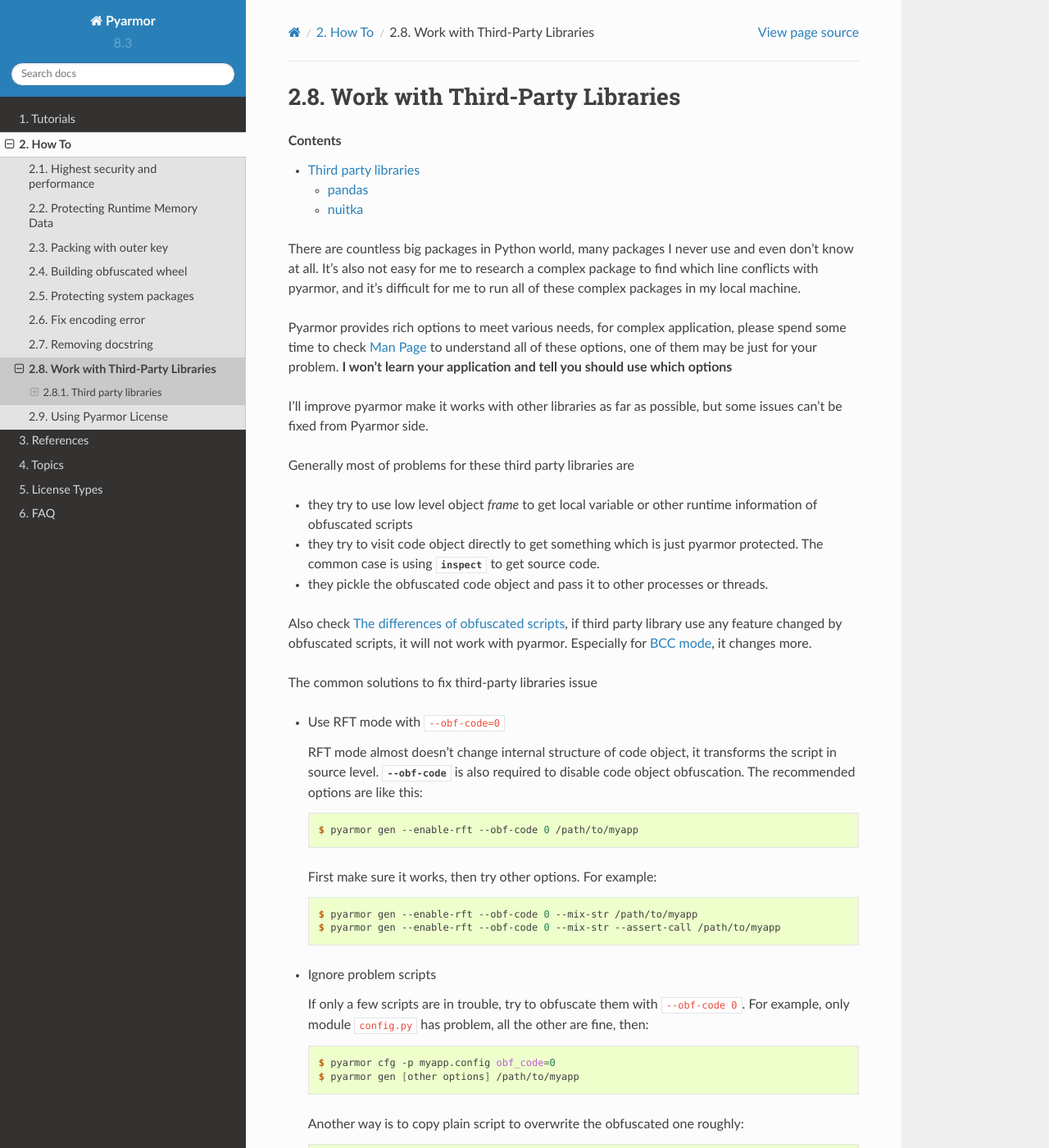
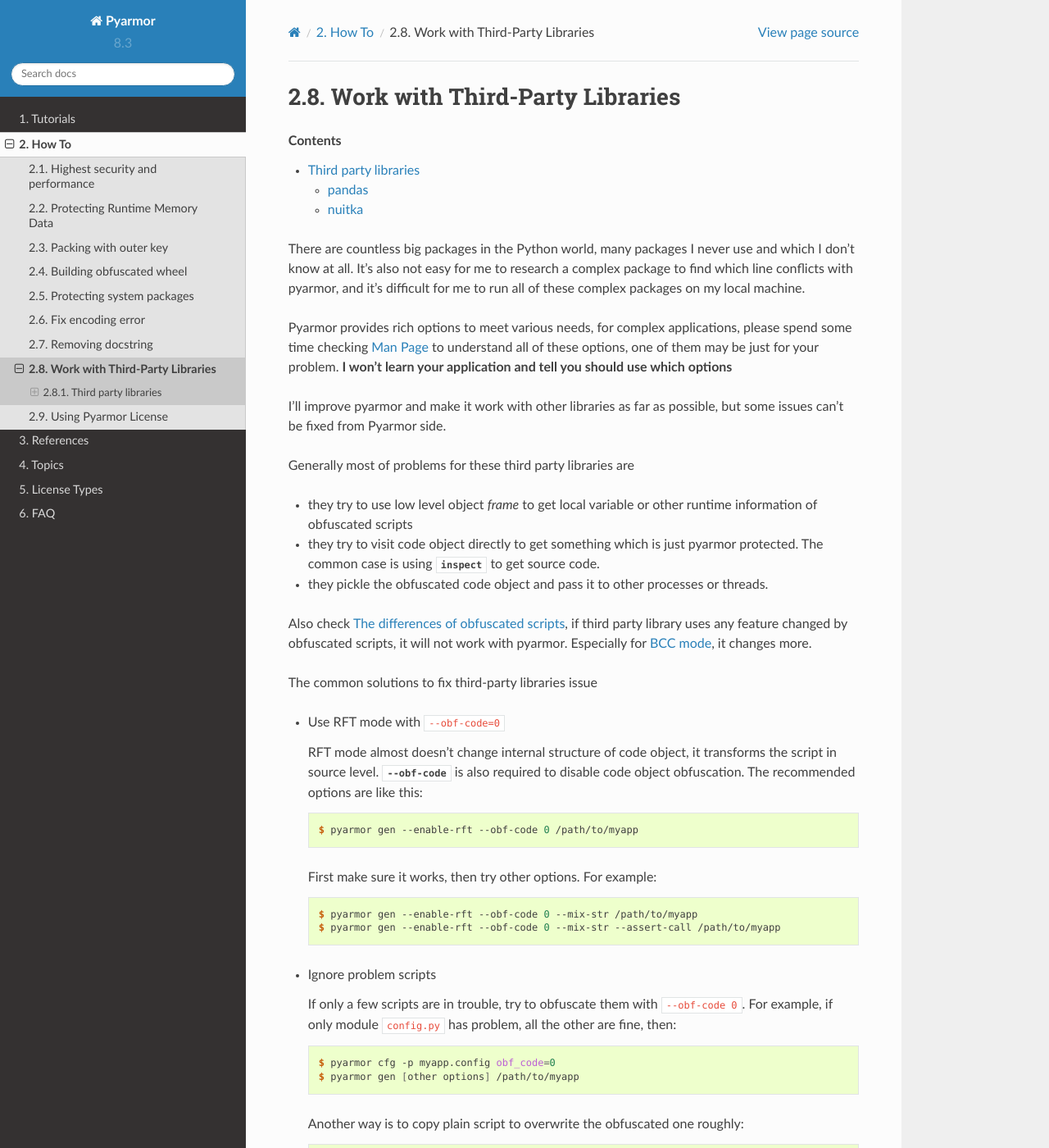
Before and after one commit to dashingsoft/pyarmor, a Sphinx documentation site: the page built from docs/how-to/third-party.rst, in a window 1280 px wide and 1400 px high. Shown: the whole window at 82% size. Built offline with Sphinx 7.4.7 and the Read the Docs theme 2.0.0, drawn with Linux system fonts in a browser that asks for light colours; some of the changed text lies outside the part shown.

Commit message:
Update third-party.rst

```diff
--- a/docs/how-to/third-party.rst
+++ b/docs/how-to/third-party.rst
@@ -11,11 +11,11 @@
 
 .. program:: pyarmor gen
 
-There are countless big packages in Python world, many packages I never use and even don't know at all. It's also not easy for me to research a complex package to find which line conflicts with pyarmor, and it's difficult for me to run all of these complex packages in my local machine.
+There are countless big packages in the Python world, many packages I never use and which I don't know at all. It's also not easy for me to research a complex package to find which line conflicts with pyarmor, and it's difficult for me to run all of these complex packages on my local machine.
 
-Pyarmor provides rich options to meet various needs, for complex application, please spend some time to check :doc:`../reference/man` to understand all of these options, one of them may be just for your problem. **I won't learn your application and tell you should use which options**
+Pyarmor provides rich options to meet various needs, for complex applications, please spend some time checking :doc:`../reference/man` to understand all of these options, one of them may be just for your problem. **I won't learn your application and tell you should use which options**
 
-I'll improve pyarmor make it works with other libraries as far as possible, but some issues can't be fixed from Pyarmor side.
+I'll improve pyarmor and make it work with other libraries as far as possible, but some issues can't be fixed from Pyarmor side.
 
 Generally most of problems for these third party libraries are
 
@@ -23,7 +23,7 @@
 * they try to visit code object directly to get something which is just pyarmor protected. The common case is using :mod:`inspect` to get source code.
 * they pickle the obfuscated code object and pass it to other processes or threads.
 
-Also check :ref:`the differences of obfuscated scripts`, if third party library use any feature changed by obfuscated scripts, it will not work with pyarmor. Especially for :term:`BCC mode`, it changes more.
+Also check :ref:`the differences of obfuscated scripts`, if third party library uses any feature changed by obfuscated scripts, it will not work with pyarmor. Especially for :term:`BCC mode`, it changes more.
 
 The common solutions to fix third-party libraries issue
 
@@ -40,7 +40,7 @@
 
 - Ignore problem scripts
 
-  If only a few scripts are in trouble, try to obfuscate them with ``--obf-code 0``. For example, only module ``config.py`` has problem, all the other are fine, then::
+  If only a few scripts are in trouble, try to obfuscate them with ``--obf-code 0``. For example, if only module ``config.py`` has problem, all the other are fine, then::
 
     $ pyarmor cfg -p myapp.config obf_code=0
     $ pyarmor gen [other options] /path/to/myapp
@@ -87,7 +87,7 @@
 Third party libraries
 =====================
 
-Here are list problem libraries and possible solutions. Welcome create pull request to append new libraries sort alphabetically case insensitivity.
+Here are the list of problem libraries and possible solutions. You are welcome to create a pull request to append new libraries (sort alphabetically case insensitivity).
 
 .. list-table:: Table-1. Third party libraries
    :header-rows: 1
```
Also changed, not shown: other parts of docs/how-to/third-party.rst (+2 -2 lines).
